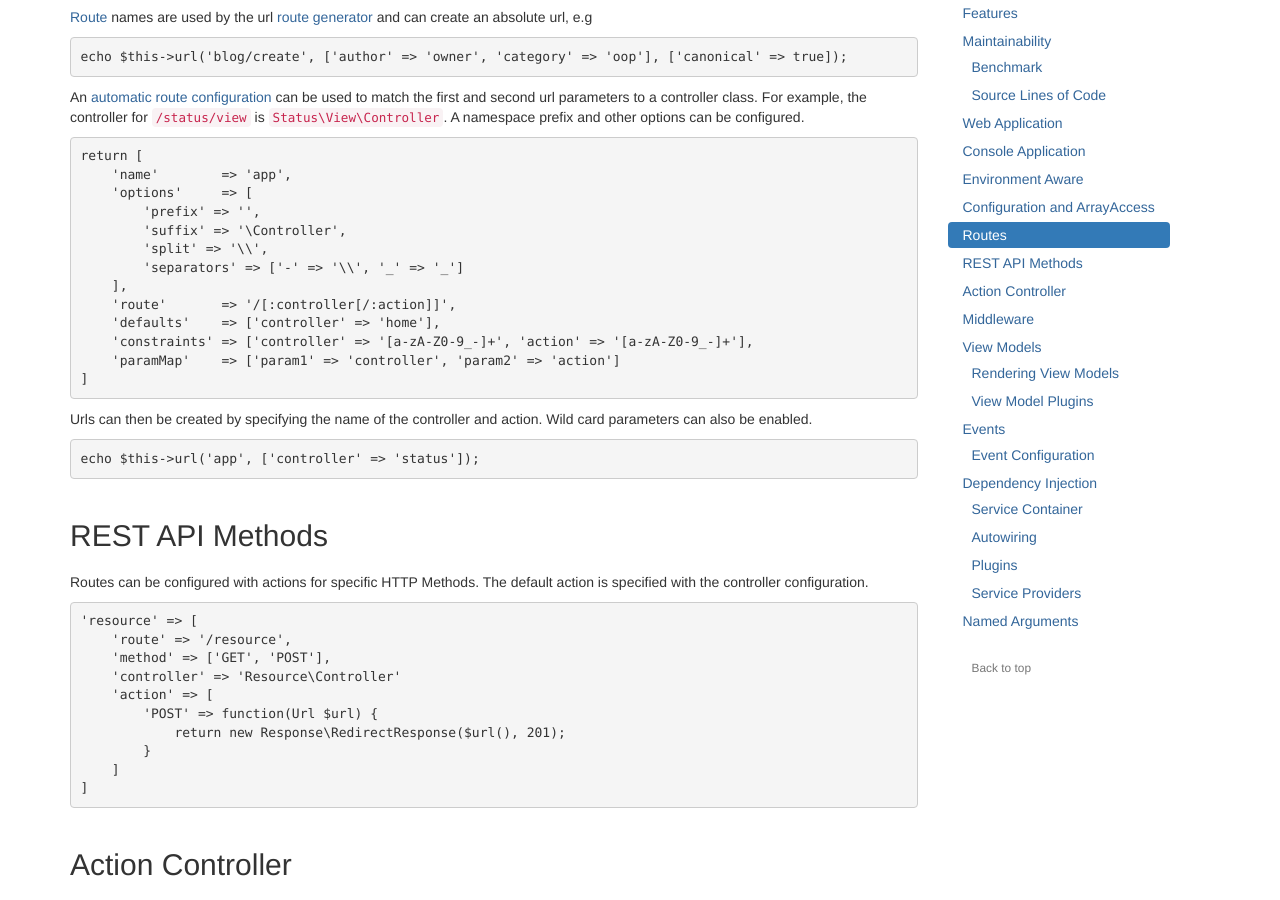
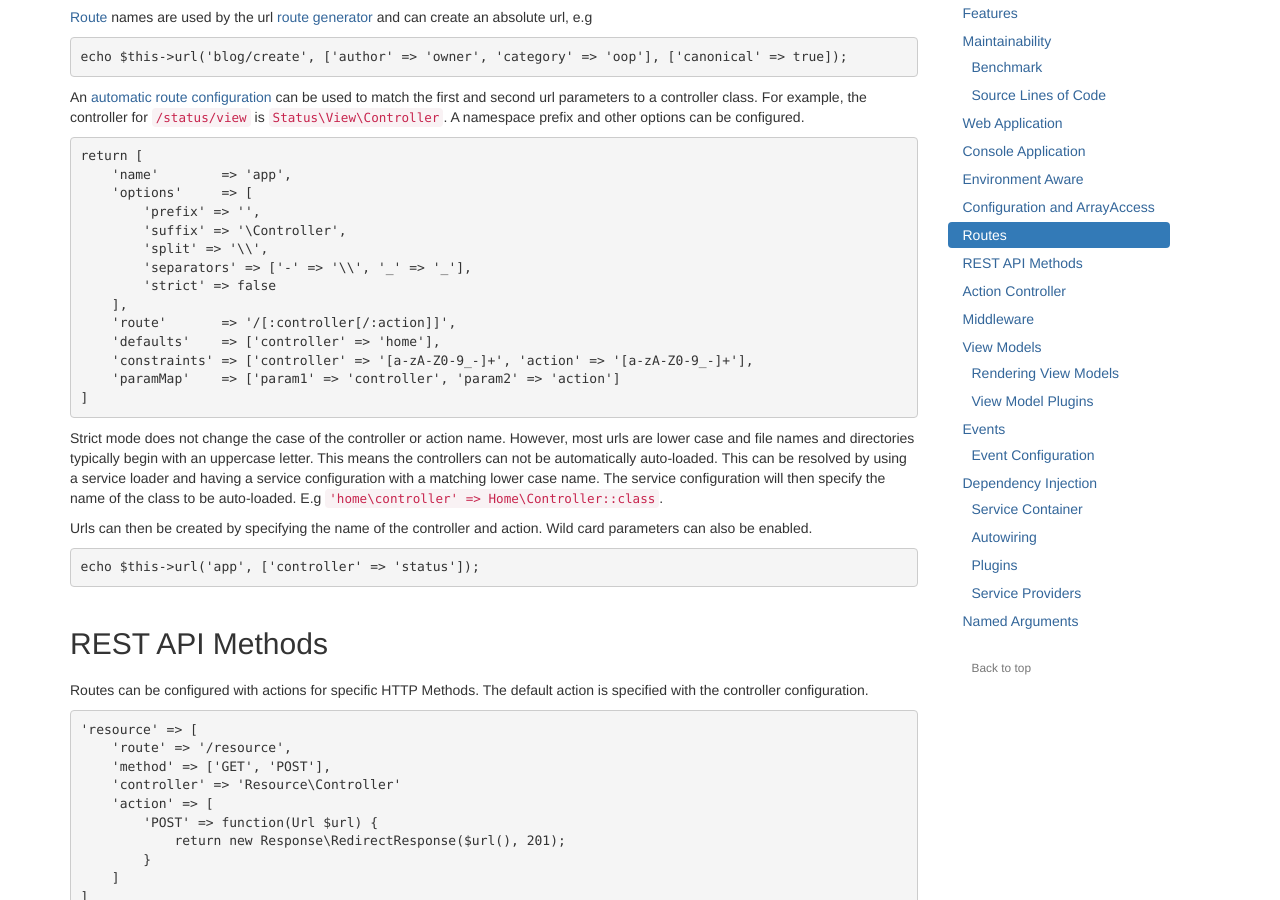
Before and after one commit to mvc5/mvc5.github.io, a Jekyll site: the page built from overview/index.md, in a window 1280 px wide and 900 px high, scrolled down 5812 px. Built offline with Jekyll 4.4.1, drawn with Linux system fonts in a browser that asks for light colours; nearby versions of some CDN libraries.

Commit message:
strict routes

````diff
--- a/overview/routes.md
+++ b/overview/routes.md
@@ -64,7 +64,8 @@ return [
         'prefix' => '',
         'suffix' => '\Controller',
         'split' => '\\',
-        'separators' => ['-' => '\\', '_' => '_']
+        'separators' => ['-' => '\\', '_' => '_'],
+        'strict' => false
     ],
     'route'       => '/[:controller[/:action]]',
     'defaults'    => ['controller' => 'home'],
@@ -72,6 +73,7 @@ return [
     'paramMap'    => ['param1' => 'controller', 'param2' => 'action']
 ]
 ```
+Strict mode does not change the case of the controller or action name. However, most urls are lower case and file names and directories typically begin with an uppercase letter. This means the controllers can not be automatically auto-loaded. This can be resolved by using a service loader and having a service configuration with a matching lower case name. The service configuration will then specify the name of the class to be auto-loaded. E.g <code>'home\controller' => Home\Controller::class</code>.
 
 Urls can then be created by specifying the name of the controller and action. Wild card parameters can also be enabled.
 
````
